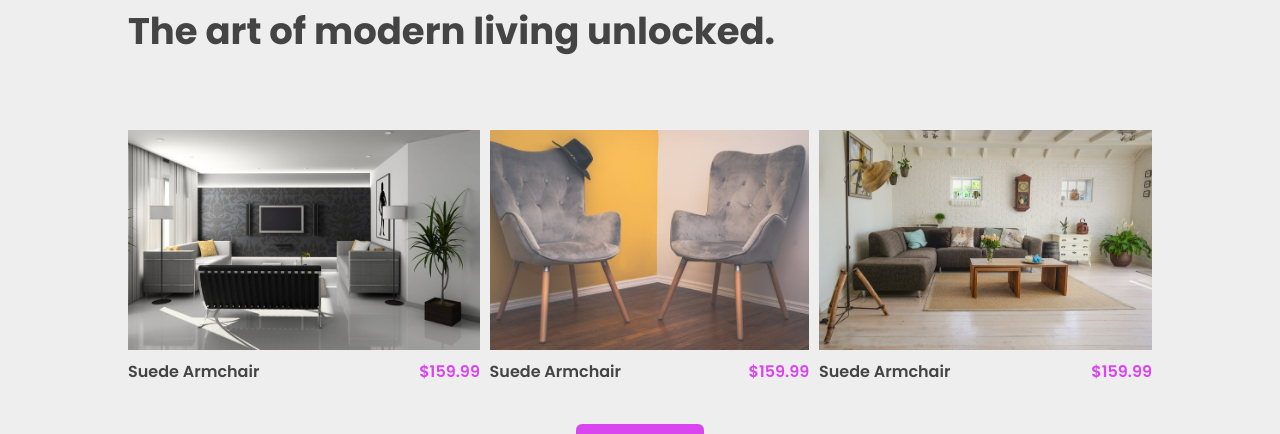
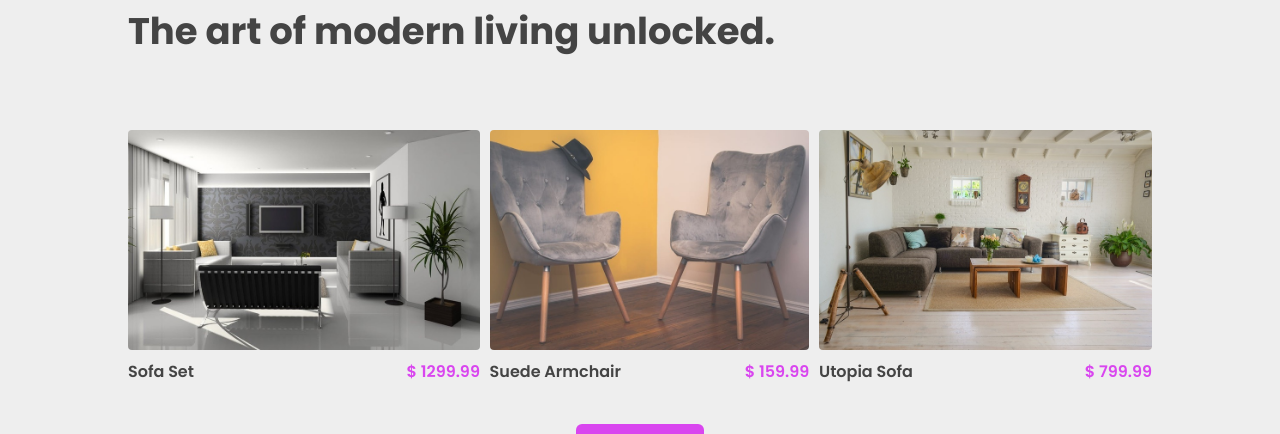
Before and after one commit to ilicc-sara/Shoppers-Dream, a React (Vite) app: page / in a window 1280 px wide. Shown: the part 1182-1616 px from the top of the page. Built offline with nearby package versions, Linux system fonts and the light colour scheme; some icons are missing; a web font is replaced by a local one.

Commit message:
........... ........... ........

```diff
--- a/src/pages/home/components/helpers.js
+++ b/src/pages/home/components/helpers.js
@@ -7,9 +7,24 @@ export const featuresImg = [
 ];
 
 export const exampleProductsImg = [
-  "./exampleProducts/product-15.jpeg",
-  "./exampleProducts/product-16.jpeg",
-  "./exampleProducts/product-17.jpeg",
+  {
+    image: "./exampleProducts/product-15.jpeg",
+    name: "Sofa Set",
+    price: 1299.99,
+    id: "recs5BSVU3qQrOj4E",
+  },
+  {
+    image: "./exampleProducts/product-16.jpeg",
+    name: "Suede Armchair",
+    price: 159.99,
+    id: "recroK1VD8qVdMP5H",
+  },
+  {
+    image: "./exampleProducts/product-17.jpeg",
+    name: "Utopia Sofa",
+    price: 799.99,
+    id: "rec7JInsuCEHgmaGe",
+  },
 ];
 
 export const pillars = [
--- a/src/pages/home/components/productsSection/ProductsSection.jsx
+++ b/src/pages/home/components/productsSection/ProductsSection.jsx
@@ -15,8 +15,14 @@ function ProductsSection() {
         </h1>
 
         <div className="flex justify-between !pt-[70px] !pb-[40px] max-mobile:flex-col max-mobile:w-[70%] max-mobile:!mx-auto max-mobile:gap-6">
-          {exampleProductsImg.map((img, index) => (
-            <ExampleProducts key={index} image={img} />
+          {exampleProductsImg.map((item, index) => (
+            <ExampleProducts
+              key={index}
+              image={item.image}
+              name={item.name}
+              price={item.price}
+              id={item.id}
+            />
           ))}
         </div>
         <Link to="/products">
--- a/src/pages/home/components/productsSection/components/ExampleProducts.jsx
+++ b/src/pages/home/components/productsSection/components/ExampleProducts.jsx
@@ -1,16 +1,14 @@
-function ExampleProducts({ image }) {
+function ExampleProducts({ image, name, price, id }) {
   return (
-    <div className="flex flex-col gap-[10px] ">
+    <div className="flex flex-col gap-[10px] transition-all duration-700 ease-out hover:-translate-y-3">
       <img
-        className="desktop:h-[240px] laptop:h-[220px] smallLT:h-[180px] tablet:h-[160px] mobile:h-[140px]"
+        className="rounded desktop:h-[240px] laptop:h-[220px] smallLT:h-[180px] tablet:h-[160px] mobile:h-[140px]"
         src={image}
       />
       <div className="flex justify-between">
-        <span className="text-[#444] font-semibold text-[16px]">
-          Suede Armchair
-        </span>
+        <span className="text-[#444] font-semibold text-[16px]">{name}</span>
         <span className="text-[#d946ef] text-[16px] font-semibold">
-          $159.99
+          $ {price}
         </span>
       </div>
     </div>
```
